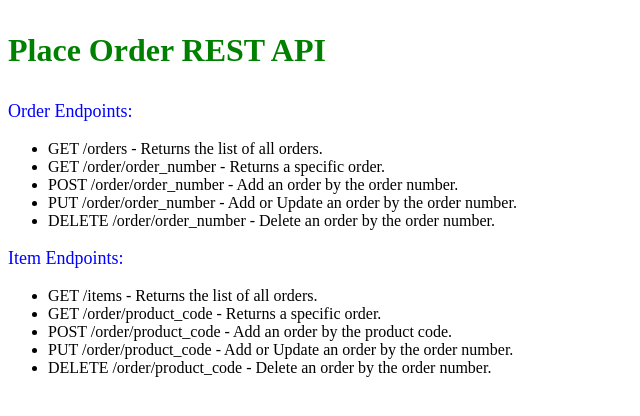
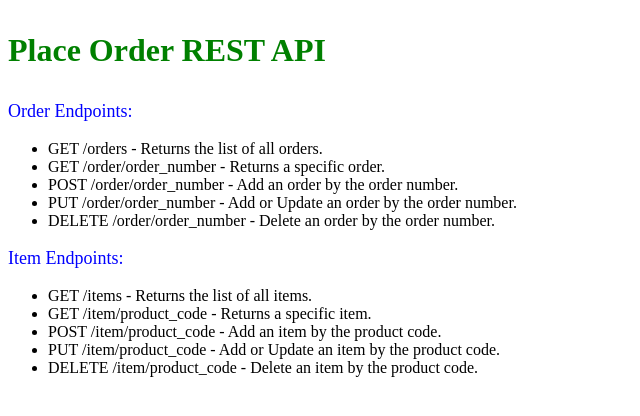
Before and after one commit to pshkrh/rest-api, a Flask app: page / in a window 1280 px wide. Shown: the top 416 px of the page, without its empty margins (0-640 px from the left). Run offline with Flask 2, Linux system fonts and the light colour scheme.

Commit message:
Fix item endpoint errors in index.html

```diff
--- a/templates/index.html
+++ b/templates/index.html
@@ -21,11 +21,11 @@
 
     <p class="endp">Item Endpoints:</p>
     <ul>
-        <li>GET /items - Returns the list of all orders.</li>
-        <li>GET /order/product_code - Returns a specific order.</li>
-        <li>POST /order/product_code - Add an order by the product code.</li>
-        <li>PUT /order/product_code - Add or Update an order by the order number.</li>
-        <li>DELETE /order/product_code - Delete an order by the order number.</li>
+        <li>GET /items - Returns the list of all items.</li>
+        <li>GET /item/product_code - Returns a specific item.</li>
+        <li>POST /item/product_code - Add an item by the product code.</li>
+        <li>PUT /item/product_code - Add or Update an item by the product code.</li>
+        <li>DELETE /item/product_code - Delete an item by the product code.</li>
     </ul>
 
 </body>
```
